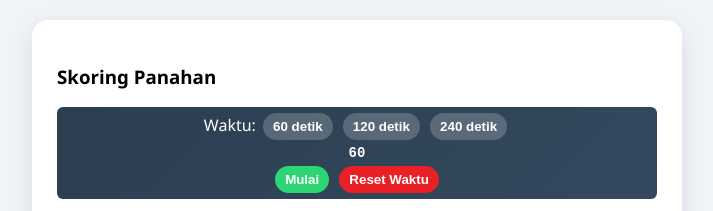
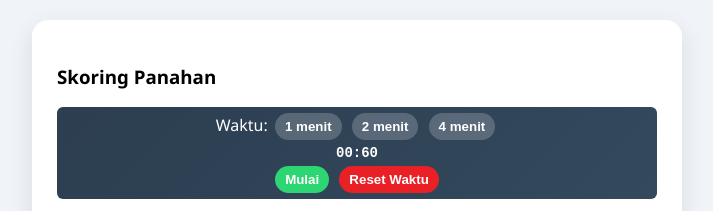
Before and after one commit to cisagaarchery/ACC, a plain HTML site: page index.html in a window 1280 px wide. Shown: the top 211 px of the page, without its empty margins (283-996 px from the left). Drawn offline with Linux system fonts and the light colour scheme.

Commit message:
Update index.html

```diff
--- a/index.html
+++ b/index.html
@@ -17,11 +17,11 @@
         <div class="timer-section">
             <div class="timer-controls">
                 Waktu:
-                <button onclick="setTimer(60)">60 detik</button>
-                <button onclick="setTimer(120)">120 detik</button>
-                <button onclick="setTimer(240)">240 detik</button>
+                <button onclick="setTimer(60)">1 menit</button>
+                <button onclick="setTimer(120)">2 menit</button>
+                <button onclick="setTimer(240)">4 menit</button>
             </div>
-            <div class="timer-display" id="timer-display">60</div>
+            <div class="timer-display" id="timer-display">00:60</div>
             <div class="timer-controls">
                 <button id="btn-start" onclick="toggleTimer()" style="background: #2ed573;">Mulai</button>
                 <button onclick="resetTimer()" style="background: #ea2027;">Reset Waktu</button>
```
